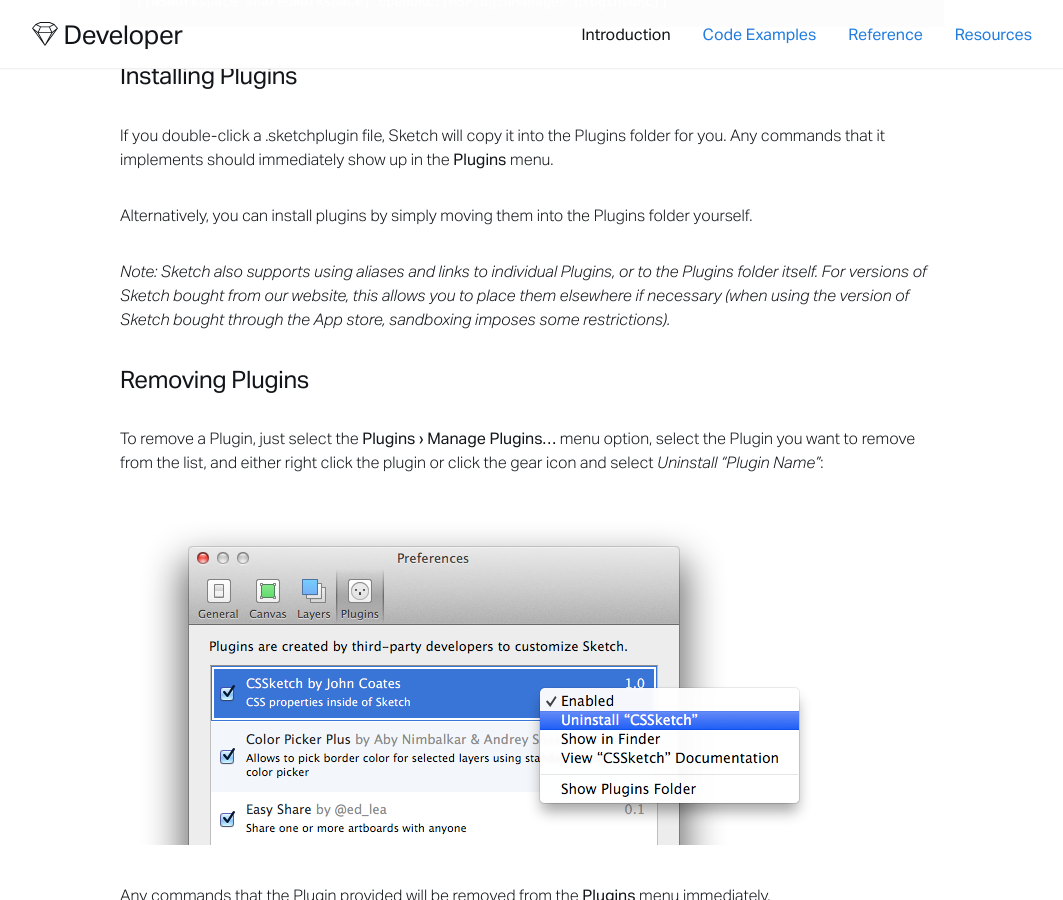
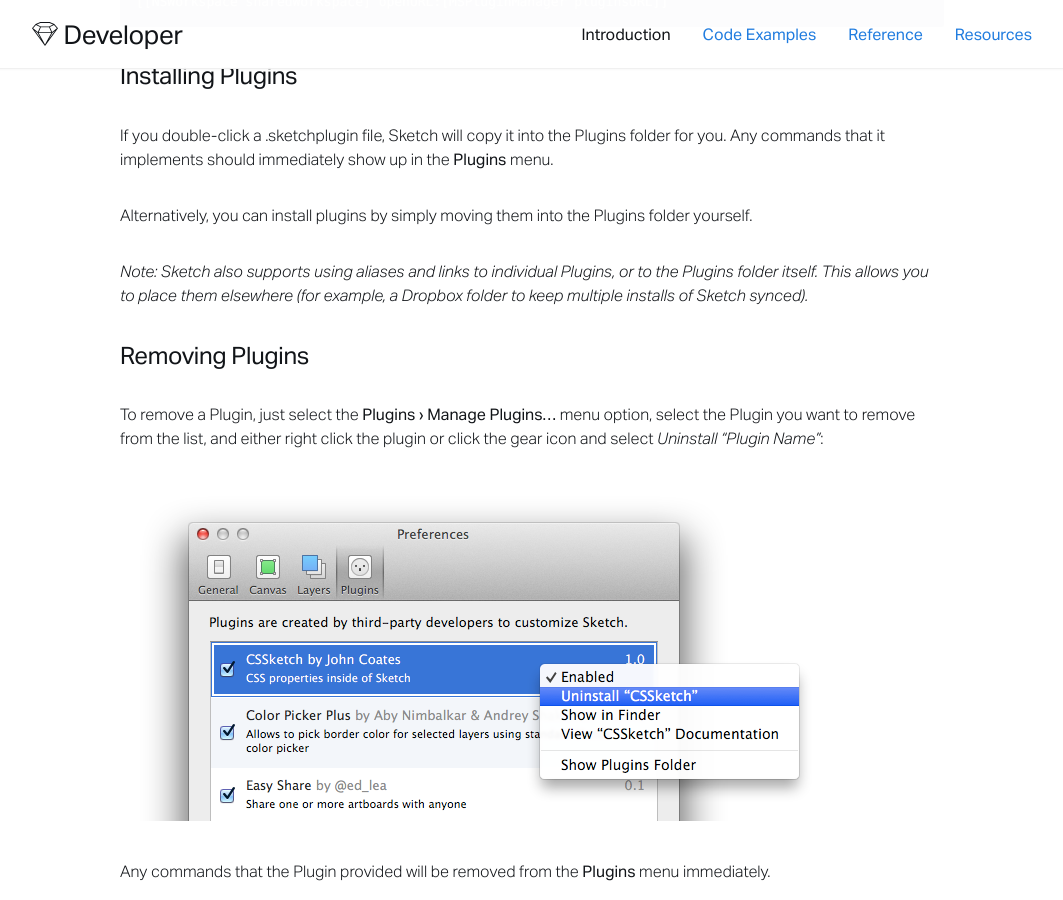
Before and after one commit to matt-curtis/developer.sketchapp.com, a Jekyll site: the page built from _introduction/01-plugin-basics.md, in a window 1280 px wide and 900 px high, scrolled down 1250 px. Shown: the whole window, without its empty margins (108-1171 px from the left). Built offline with Jekyll 4.4.1, drawn with Linux system fonts in a browser that asks for light colours; nearby versions of some CDN libraries; Markdown is read by kramdown in place of the engine named in the settings.

Commit message:
Removed mention of sandbox (See BohemianCoding/Sketch#6841)

```diff
--- a/_introduction/01-plugin-basics.md
+++ b/_introduction/01-plugin-basics.md
@@ -49,7 +49,7 @@ If you double-click a .sketchplugin file, Sketch will copy it into the Plugins f
 
 Alternatively, you can install plugins by simply moving them into the Plugins folder yourself.
 
-*Note: Sketch also supports using aliases and links to individual Plugins, or to the Plugins folder itself. For versions of Sketch bought from our website, this allows you to place them elsewhere if necessary (when using the version of Sketch bought through the App store, sandboxing imposes some restrictions).*
+*Note: Sketch also supports using aliases and links to individual Plugins, or to the Plugins folder itself. This allows you to place them elsewhere (for example, a Dropbox folder to keep multiple installs of Sketch synced).*
 
 
 ### Removing Plugins
```
